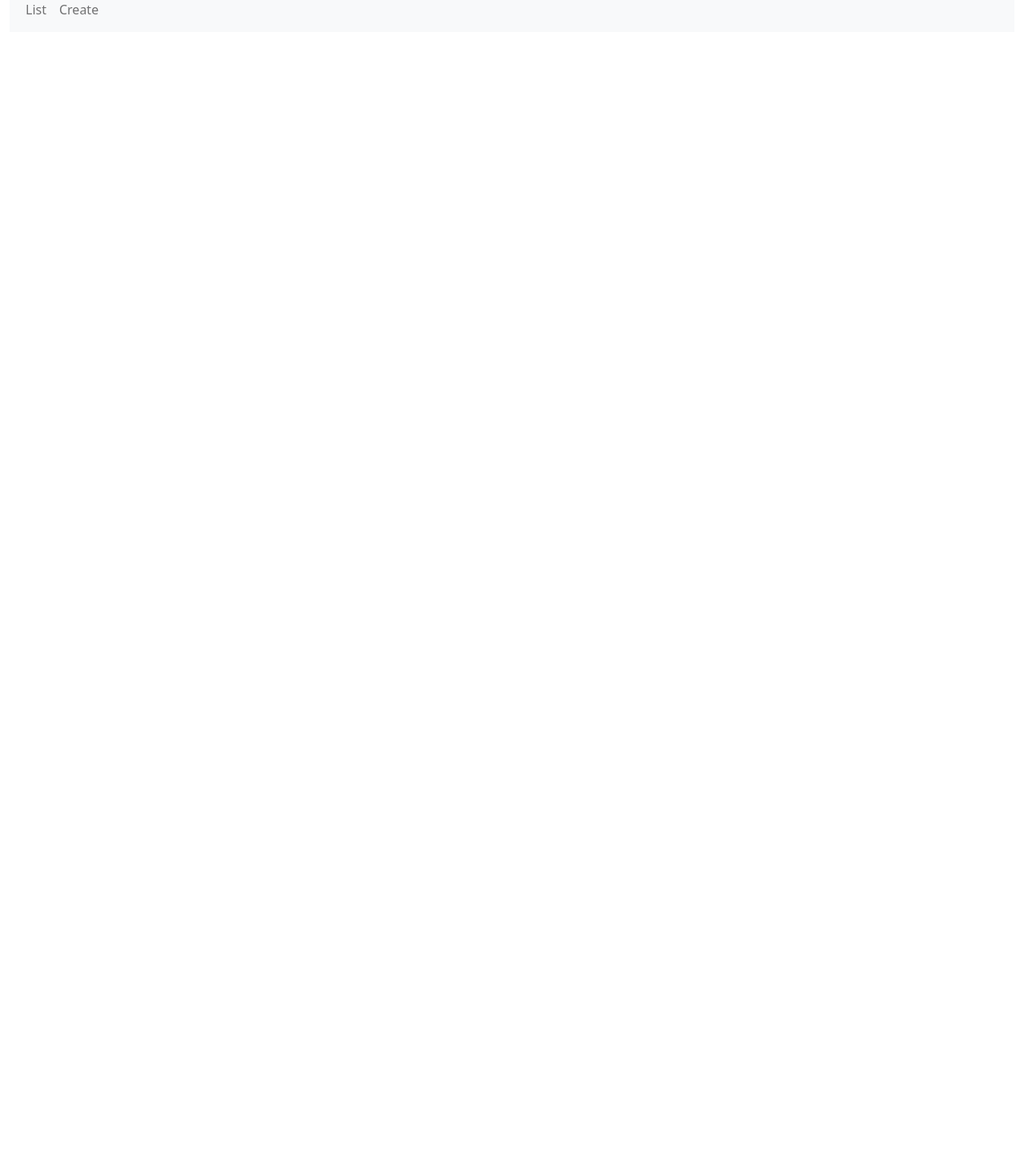
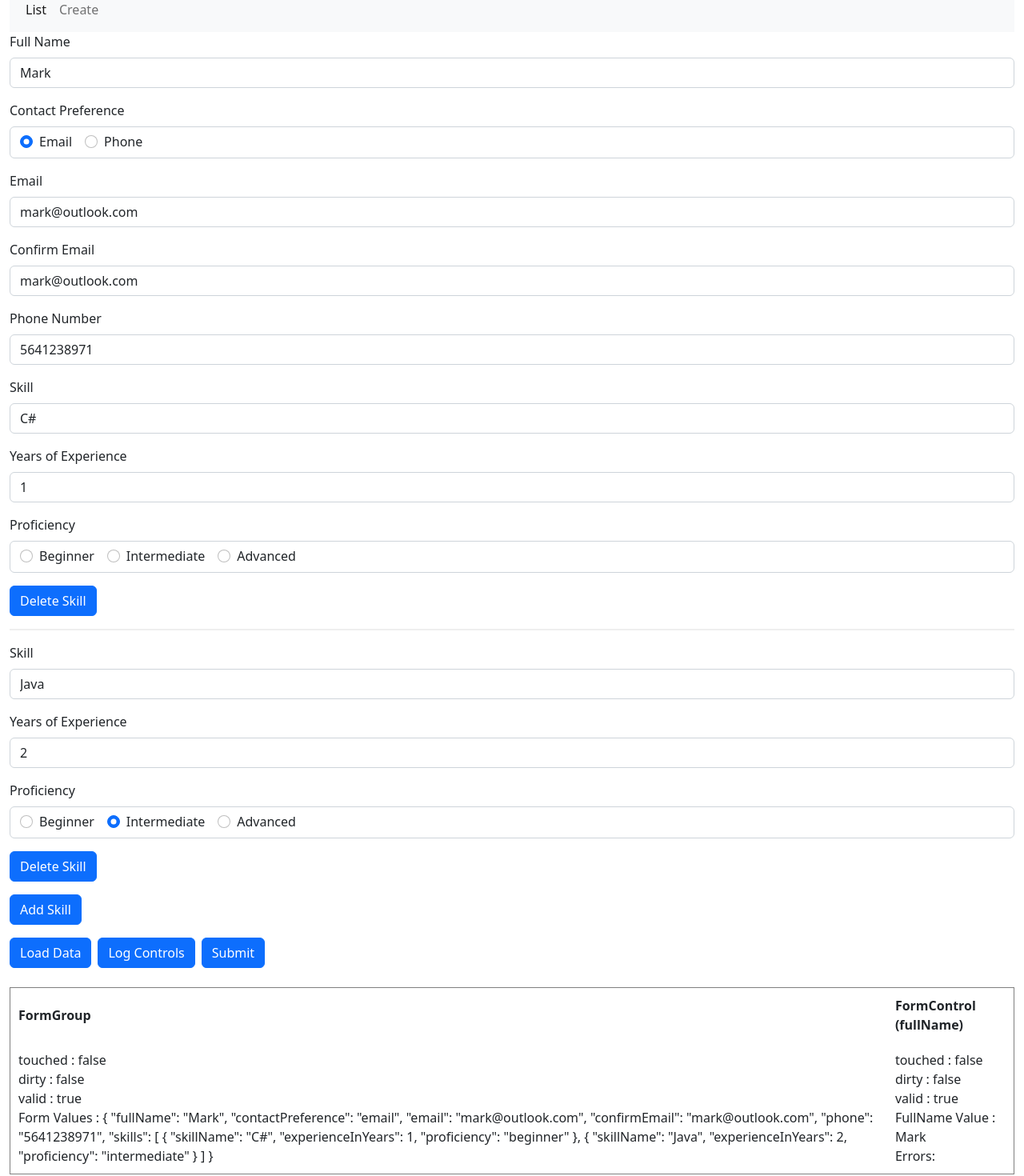
Before and after one commit to yasserMokh/Angular6Demo, an Angular app: page /employees/edit/1 in a window 1280 px wide. Before the commit this address led to /. Shown: the part 40-1510 px from the top of the page at 80% size. Before the commit the page ends 800 px from the top, so only its background shows below. Built offline with nearby package versions, Linux system fonts and the light colour scheme; data requests are answered from the project's data file.

Commit message:
restructure & shared module

```diff
--- a/db.json
+++ b/db.json
@@ -17,16 +17,6 @@
           "skillName": "Java",
           "experienceInYears": 2,
           "proficiency": "intermediate"
-        },
-        {
-          "skillName": "C#",
-          "experienceInYears": 1,
-          "proficiency": "beginner"
-        },
-        {
-          "skillName": "Java",
-          "experienceInYears": 2,
-          "proficiency": "intermediate"
         }
       ]
     },
@@ -35,33 +25,18 @@
       "fullName": "John",
       "contactPreference": "phone",
       "email": "john@outlook.com",
-      "confirmEmail": "john@email.com",
+      "confirmEmail": "john@outlook.com",
       "phone": "3242138971",
       "skills": [
-        {
-          "skillName": "Angular",
-          "experienceInYears": 2,
-          "proficiency": "beginner"
-        },
         {
           "skillName": "HTML",
           "experienceInYears": 2,
           "proficiency": "intermediate"
         },
         {
-          "skillName": "LINQ",
-          "experienceInYears": 3,
-          "proficiency": "advanced"
-        },
-        {
           "skillName": "Angular",
           "experienceInYears": 2,
           "proficiency": "beginner"
-        },
-        {
-          "skillName": "HTML",
-          "experienceInYears": 2,
-          "proficiency": "intermediate"
         },
         {
           "skillName": "LINQ",
@@ -71,7 +46,7 @@
       ]
     },
     {
-      "id": -1,
+      "id": 3,
       "fullName": "JohnQ",
       "email": "john@outlook.com",
       "confirmEmail": "john@outlook.com",
@@ -84,6 +59,21 @@
           "proficiency": "beginner"
         }
       ]
+    },
+    {
+      "id": 4,
+      "fullName": "Yasser Hussein",
+      "email": "yasser.moukhtar@outlook.com",
+      "confirmEmail": "yasser.moukhtar@outlook.com",
+      "phone": "+4917628061628",
+      "contactPreference": "email",
+      "skills": [
+        {
+          "skillName": "C#",
+          "experienceInYears": 5,
+          "proficiency": "intermediate"
+        }
+      ]
     }
   ]
 }
--- a/src/app/app.component.html
+++ b/src/app/app.component.html
@@ -2,10 +2,10 @@
   <nav class="navbar navbar-expand-lg bg-light">
       <div class="container-fluid">
           <ul class="navbar-nav">
-              <li class="nav-item"><a class="nav-link" routerLinkActive="active" routerLink="employee.list">List</a>
+              <li class="nav-item"><a class="nav-link" routerLinkActive="active" routerLink="employees">List</a>
               </li>
               <li class="nav-item"><a class="nav-link" routerLinkActive="active"
-                      routerLink="employee.create">Create</a></li>
+                      routerLink="employees/create">Create</a></li>
           </ul>
       </div>
   </nav>
--- a/src/app/employee/components/create/create-employee.component.ts
+++ b/src/app/employee/components/create/create-employee.component.ts
@@ -45,7 +45,7 @@ export class CreateEmployeeComponent implements OnInit {
   onFormSubmitted(employeeData: Employee): void {
     console.log('onFormSubmitted', employeeData);
     this._employeeService.createEmployee(employeeData).subscribe(() => {
-      this._router.navigate(['employee.list'])
+      this._router.navigate(['employees'])
     });
   }
   //#endregion [/Events]
--- a/src/app/employee/components/edit/edit-employee.component.ts
+++ b/src/app/employee/components/edit/edit-employee.component.ts
@@ -61,7 +61,7 @@ export class EditEmployeeComponent implements OnInit {
   onFormSubmitted(employeeData: Employee): void {
     console.log('employeeData', employeeData);
     this._employeeService.saveEmployee(employeeData).subscribe(() => {
-      this._router.navigate(['employee.list'])
+      this._router.navigate(['employees'])
     });
   }
   //#endregion [/Events]
--- a/src/app/employee/components/list/list-employees.component.html
+++ b/src/app/employee/components/list/list-employees.component.html
@@ -16,7 +16,7 @@
           <td>{{ employee.phone }}</td>
           <td>{{ employee.contactPreference }}</td>
           <td>
-            <a class="btn btn-primary" [routerLink]="['/employee.edit', employee.id]">Edit</a>
+            <a class="btn btn-primary" [routerLink]="['/employees/edit', employee.id]">Edit</a>
           </td>
         </tr>
       </tbody>
--- a/src/app/models/employee.model.ts
+++ b/src/app/models/employee.model.ts
@@ -1,7 +1,7 @@
 import { Skill } from "./skill.model";
 
 export class Employee {
-    public id: number = -1;
+    public id: number | null = null;
     public fullName: string = '';
     public email: string = '';
     public confirmEmail: string = '';
--- a/src/app/services/employee.service.ts
+++ b/src/app/services/employee.service.ts
@@ -4,9 +4,7 @@ import { Observable } from 'rxjs';
 
 import { Employee } from '../models/employee.model';
 
-@Injectable({
-  providedIn: 'root'
-})
+@Injectable()
 export class EmployeeService {
 
   private _baseUrl:string = 'http://localhost:3000/employees'
@@ -29,6 +27,7 @@ export class EmployeeService {
 
 
   createEmployee(employee: Employee): Observable<Employee> {
+    //employee.id = undefined;
     return this._httpClient.post<Employee>(this._baseUrl, employee);
   }
 
```
Also changed, not shown: src/app/Shared/shared.module.ts (added, +16 -0 lines), src/app/app.module.ts (+9 -13 lines), src/app/employee/employee-routing.module.ts (added, +23 -0 lines), src/app/employee/employee.module.ts (added, +25 -0 lines).
